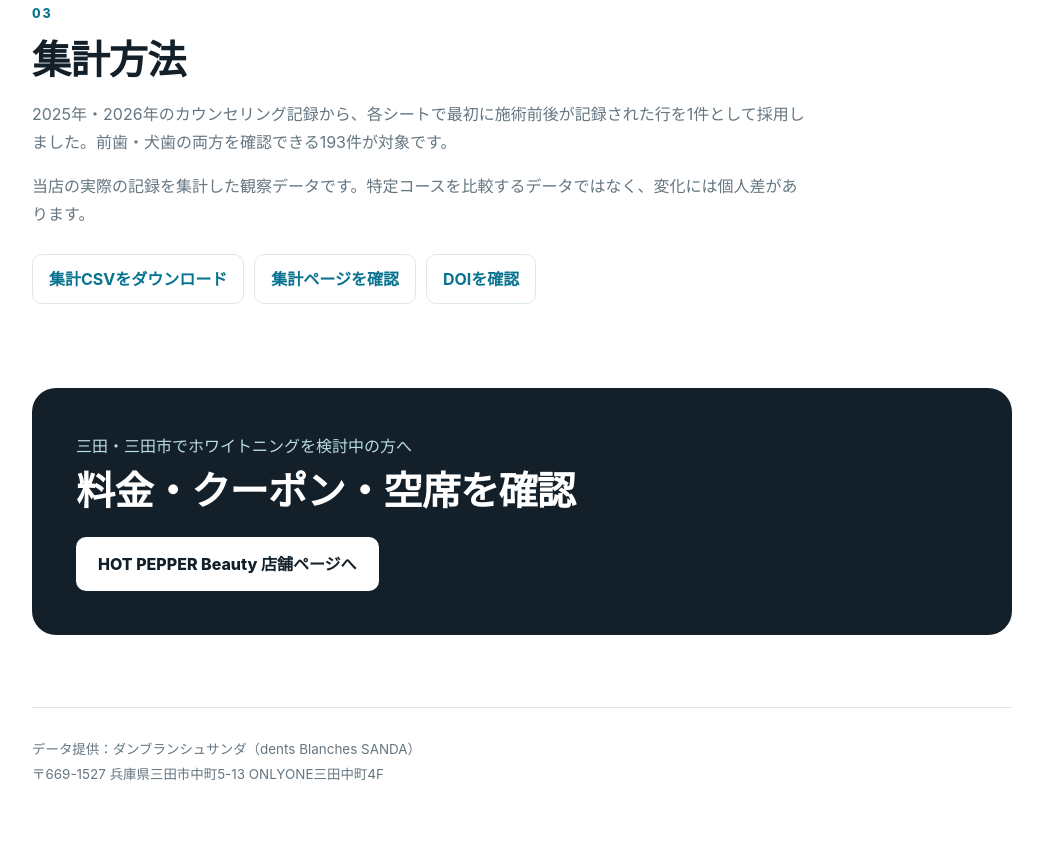
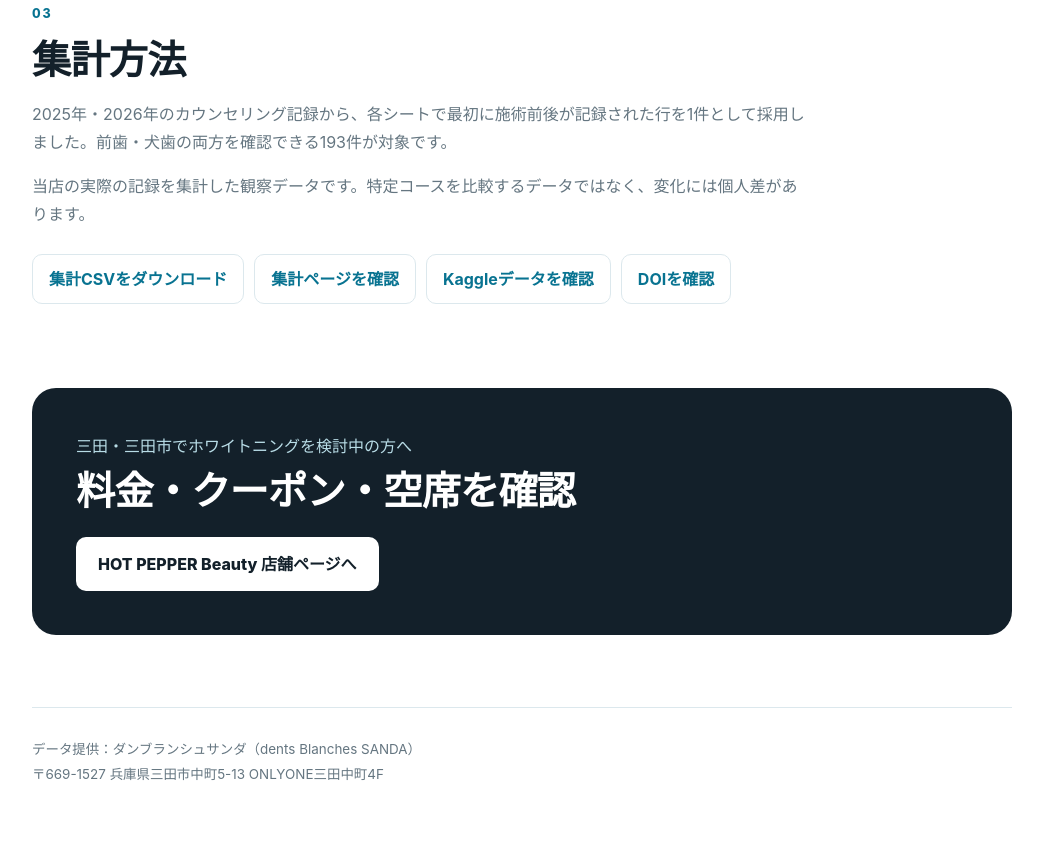
Before and after one commit to dentsblanchessanda/sanda-whitening-data, a plain HTML site: page index.html in a window 1280 px wide. Shown: the part 1823-2666 px from the top of the page, without its empty margins (118-1161 px from the left). Drawn offline with Linux system fonts and the light colour scheme.

Commit message:
Add files via upload

```diff
--- a/index.html
+++ b/index.html
@@ -105,6 +105,7 @@
       <div class="links">
         <a href="shade-summary.csv" download>集計CSVをダウンロード</a>
         <a href="https://dents-blanches-sanda.com/whitening-shade-data/" target="_blank" rel="noopener">集計ページを確認</a>
+        <a href="https://www.kaggle.com/datasets/dentsblanchessanda/193sanda-shade-data" target="_blank" rel="noopener">Kaggleデータを確認</a>
         <a href="https://doi.org/10.5281/zenodo.22153913" target="_blank" rel="noopener">DOIを確認</a>
       </div>
     </section>
```
